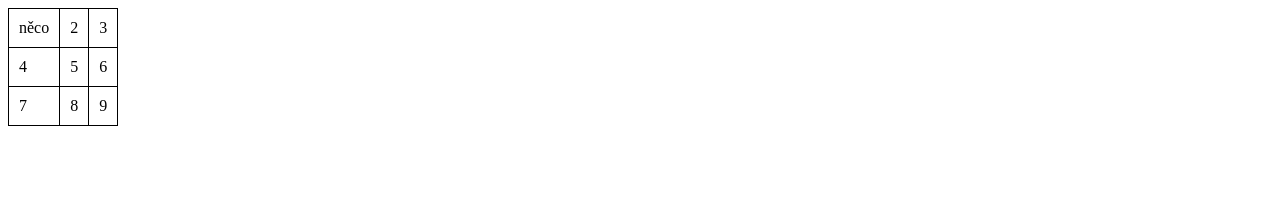
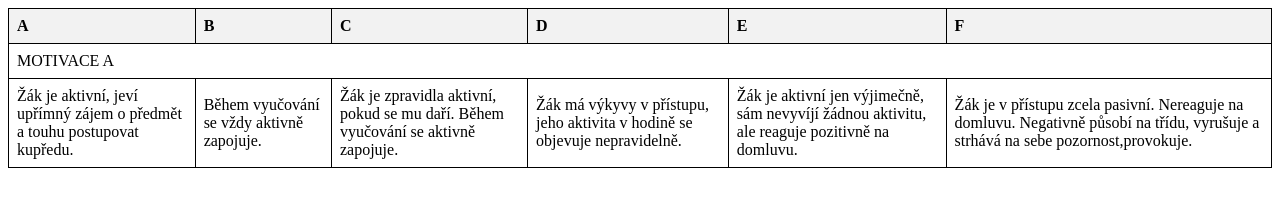
Before and after one commit to IvoJedlicka/bakalka2, a plain HTML site: page index.html in a window 1280 px wide. Drawn offline with Linux system fonts and the light colour scheme.

Commit message:
Update index.html

```diff
--- a/index.html
+++ b/index.html
@@ -1,30 +1,47 @@
 <!DOCTYPE html>
-<html lang="cs">
+<html lang="en">
 <head>
     <meta charset="UTF-8">
     <meta name="viewport" content="width=device-width, initial-scale=1.0">
-  <title>Webová stránka</title>
-  <link rel="stylesheet" href="styles.css">
+    <title>Tabulka hodnocení</title>
+    <style>
+        table {
+            width: 100%;
+            border-collapse: collapse;
+        }
+
+        th, td {
+            border: 1px solid black;
+            padding: 8px;
+            text-align: left;
+        }
+
+        th {
+            background-color: #f2f2f2;
+        }
+    </style>
 </head>
 <body>
-  <table id="myTable">
+    <table>
         <tr>
-      <td onclick="saveCellValue(this)"><span class="cell-value">něco</span></td>
-      <td onclick="saveCellValue(this)"><span class="cell-value">2</span></td>
-      <td onclick="saveCellValue(this)"><span class="cell-value">3</span></td>
+            <th>A</th>
+            <th>B</th>
+            <th>C</th>
+            <th>D</th>
+            <th>E</th>
+            <th>F</th>
         </tr>
         <tr>
-      <td onclick="saveCellValue(this)"><span class="cell-value">4</span></td>
-      <td onclick="saveCellValue(this)"><span class="cell-value">5</span></td>
-      <td onclick="saveCellValue(this)"><span class="cell-value">6</span></td>
+            <td colspan="6">MOTIVACE A</td>
         </tr>
         <tr>
-      <td onclick="saveCellValue(this)"><span class="cell-value">7</span></td>
-      <td onclick="saveCellValue(this)"><span class="cell-value">8</span></td>
-      <td onclick="saveCellValue(this)"><span class="cell-value">9</span></td>
+            <td>Žák je aktivní, jeví upřímný zájem o předmět a touhu postupovat kupředu.</td>
+            <td>Během vyučování se vždy aktivně zapojuje.</td>
+            <td>Žák je zpravidla aktivní, pokud se mu daří. Během vyučování se aktivně zapojuje.</td>
+            <td>Žák má výkyvy v přístupu, jeho aktivita v hodině se objevuje nepravidelně.</td>
+            <td>Žák je aktivní jen výjimečně, sám nevyvíjí žádnou aktivitu, ale reaguje pozitivně na domluvu.</td>
+            <td>Žák je v přístupu zcela pasivní. Nereaguje na domluvu. Negativně působí na třídu, vyrušuje a strhává na sebe pozornost,provokuje.</td>
         </tr>
     </table>
-  <p id="average"></p>
-  <script src="script.js"></script>
 </body>
 </html>
```
Lines whose indentation alone changed are shown as unchanged.
